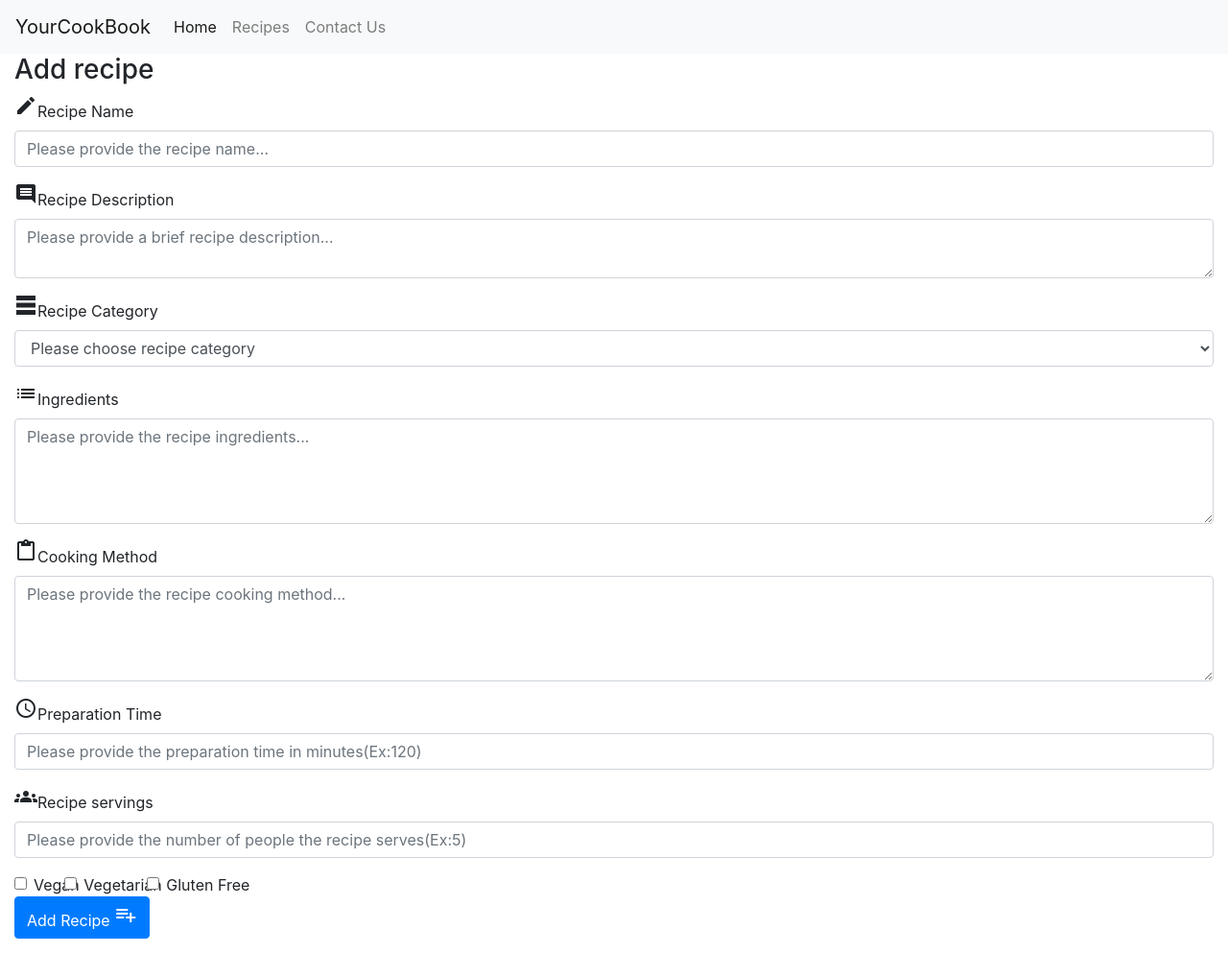
After one commit to LuccaBBombo/recipe_blog, a Flask app: page /add_recipe in a window 1280 px wide. The commit adds this page. Shown: the whole page at 96% size. Run offline with Flask 2, Linux system fonts and the light colour scheme; data that the repository does not hold is empty; some libraries are stand-ins or nearby versions.

Commit message:
created add_recipe page

```diff
--- a/app.py
+++ b/app.py
@@ -19,6 +19,11 @@ def home():
 def recipes():
     return render_template('recipes.html', recipes=mongo.db.recipes.find())
 
+@app.route('/add_recipe')
+def add_recipe():
+    return render_template('add_recipe.html', categories=mongo.db.categories.find())
+
 
 if __name__ == '__main__':
-    app.run(host=os.environ.get('IP'), port=int(os.environ.get('PORT')), debug=True)
+    app.run(host=os.environ.get('IP'),
+            port=int(os.environ.get('PORT')), debug=True)
--- /dev/null
+++ b/templates/add_recipe.html
@@ -0,0 +1,56 @@
+{% extends 'base.html' %}
+{% block content %}
+<h3>Add recipe</h3>
+<form action="" mehtod="POST">
+  <div class="form-group">
+    <label for="recipename"><span class="material-icons">create</span>Recipe Name</label>
+    <input type="text" class="form-control" id="recipe_title" name="recipe_title" placeholder="Please provide the recipe name..." required="true">
+  </div>
+  <div class="form-group">
+    <label for="recipedescription"><span class="material-icons">insert_comment</span>Recipe Description</label>
+    <textarea class="form-control" id="recipe_description" name="recipe_description" rows="2" placeholder="Please provide a brief recipe description..." required="true"></textarea>
+  </div>
+  <div class="form-group">
+    <label for="categoryname"><span class="material-icons">table_rows</span>Recipe Category</label>
+    <select class="form-control" id="category" name="category_name" required="true">
+      <option value="" disabled selected>Please choose recipe category</option>
+      {% for cat in categories %}
+        <option value="{{cat.category_name}}">{{cat.category_name}}</option>
+      {% endfor %}
+    </select>
+  </div>
+  <div class="form-group">
+    <label for="recipe_ingredients"><span class="material-icons">list</span>Ingredients</label>
+    <textarea class="form-control" id="recipe_ingredients" name="recipe_ingredients" rows="4" placeholder="Please provide the recipe ingredients..." required="true"></textarea>
+  </div>
+  <div class="form-group">
+    <label for="recipe_method"><span class="material-icons">content_paste</span>Cooking Method</label>
+    <textarea class="form-control" id="recipe_prepare_method" name="recipe_prepare_method" rows="4" placeholder="Please provide the recipe cooking method..." required="true"></textarea>
+  </div>
+  <div class="form-group">
+    <label for="recipetime"><span class="material-icons">access_time</span>Preparation Time</label>
+    <input type="number" class="form-control" id="recipe_cooking_time" name="recipe_cooking_time" placeholder="Please provide the preparation time in minutes(Ex:120)" required="true">
+  </div>
+  <div class="form-group">
+    <label for="recipeservings"><span class="material-icons">groups</span>Recipe servings</label>
+    <input type="number" class="form-control" id="recipe_serving" name="recipe_serving" placeholder="Please provide the number of people the recipe serves(Ex:5)" required="true">
+  </div>
+  <div class="form-check">
+  <input class="form-check-input" type="checkbox" value="" id="is_vegan" name="is_vegan">
+  <label class="form-check-label" for="recipevegan">
+    Vegan
+  </label>
+  <input class="form-check-input" type="checkbox" value="" id="is_vegetarian" name="is_vegetarian">
+  <label class="form-check-label" for="recipevegetarian">
+    Vegetarian
+  </label>
+  <input class="form-check-input" type="checkbox" value="" id="is_gluten_free" name="is_gluten_free">
+  <label class="form-check-label" for="recipeglutenfree">
+    Gluten Free
+  </label>
+  </div>
+  <button type="submit" class="btn btn-primary">Add Recipe <span class="material-icons">playlist_add</span></button>
+</form>
+
+
+{% endblock %}
--- a/templates/base.html
+++ b/templates/base.html
@@ -3,6 +3,7 @@
 <head>
 
     <link rel="stylesheet" href="https://stackpath.bootstrapcdn.com/bootstrap/4.5.0/css/bootstrap.min.css" integrity="sha384-9aIt2nRpC12Uk9gS9baDl411NQApFmC26EwAOH8WgZl5MYYxFfc+NcPb1dKGj7Sk" crossorigin="anonymous">
+    <link href="https://fonts.googleapis.com/icon?family=Material+Icons"rel="stylesheet">
     <link rel="stylesheet" href="{{url_for('static', filename='css/style.css')}}" type = "text/css"/>
     <title>Document</title>
 </head>
@@ -35,13 +36,7 @@
 
 <footer class="footer container-fluid">
     <div>
-        <ul>
-            <li><a></a></li>
-            <li><a></a></li>
-            <li><a></a></li>
-            <li><a></a></li>
-            <li><a></a></li>
-        </ul>
+
     </div>
 
 </footer>
```
